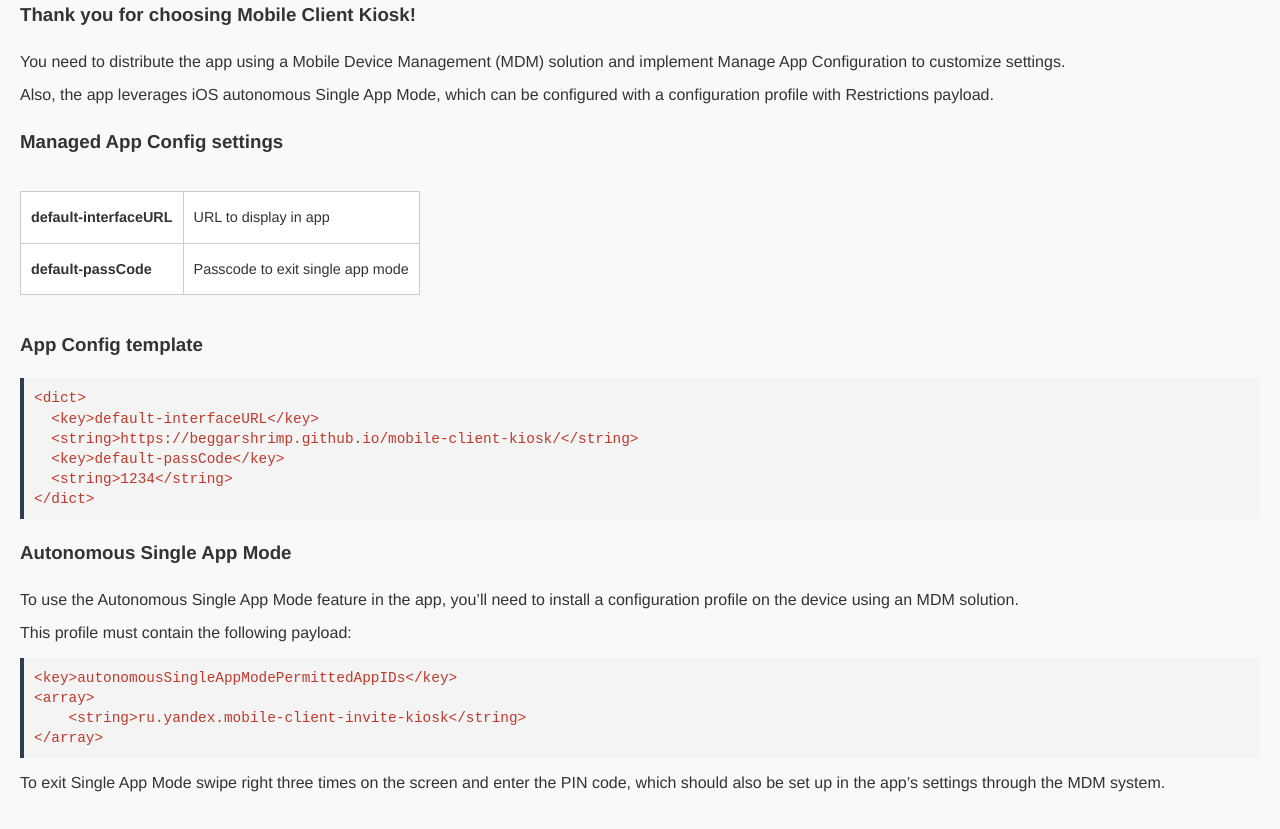
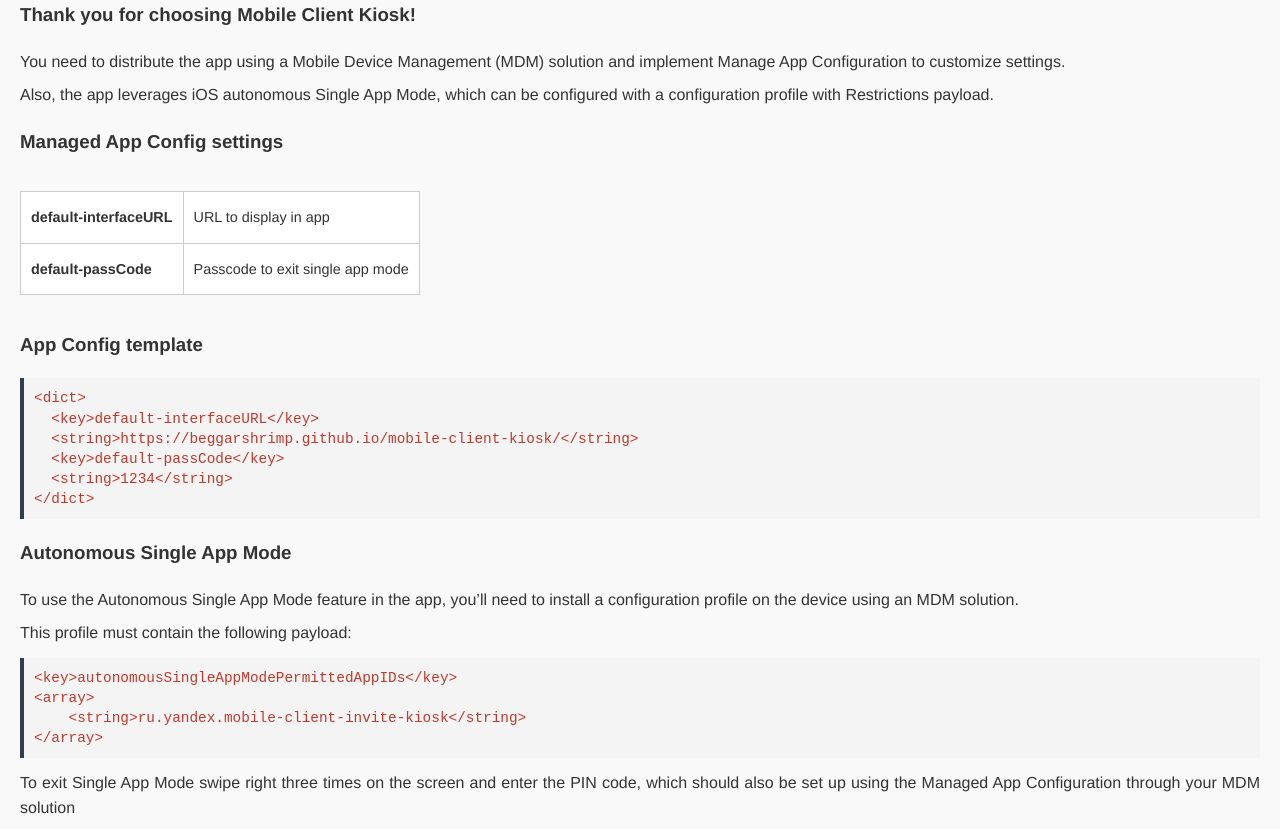
Before and after one commit to beggarshrimp/mobile-client-kiosk, a plain HTML site: page index.html in a window 1280 px wide. Before the commit the page ends 803 px from the top, so only its background shows below. Drawn offline with Linux system fonts and the light colour scheme.

Commit message:
Update index.html

```diff
--- a/index.html
+++ b/index.html
@@ -134,5 +134,5 @@
     &lt;string&gt;ru.yandex.mobile-client-invite-kiosk&lt;/string&gt;
 &lt;/array&gt;
 </code></pre>
-<p>To exit Single App Mode swipe right three times on the screen and enter the PIN code, which should also be set up in the app’s settings through the MDM system.</p>
+<p>To exit Single App Mode swipe right three times on the screen and enter the PIN code, which should also be set up using the Managed App Configuration through your MDM solution</p>
 </div>
```
